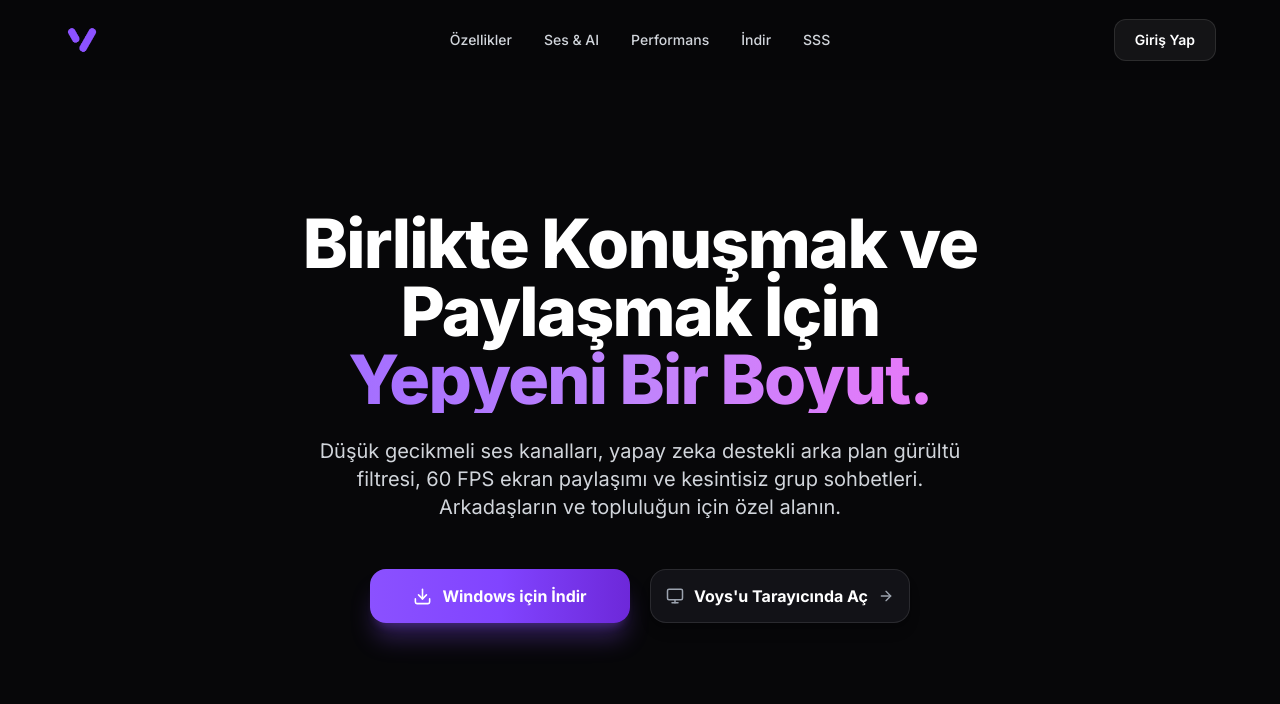
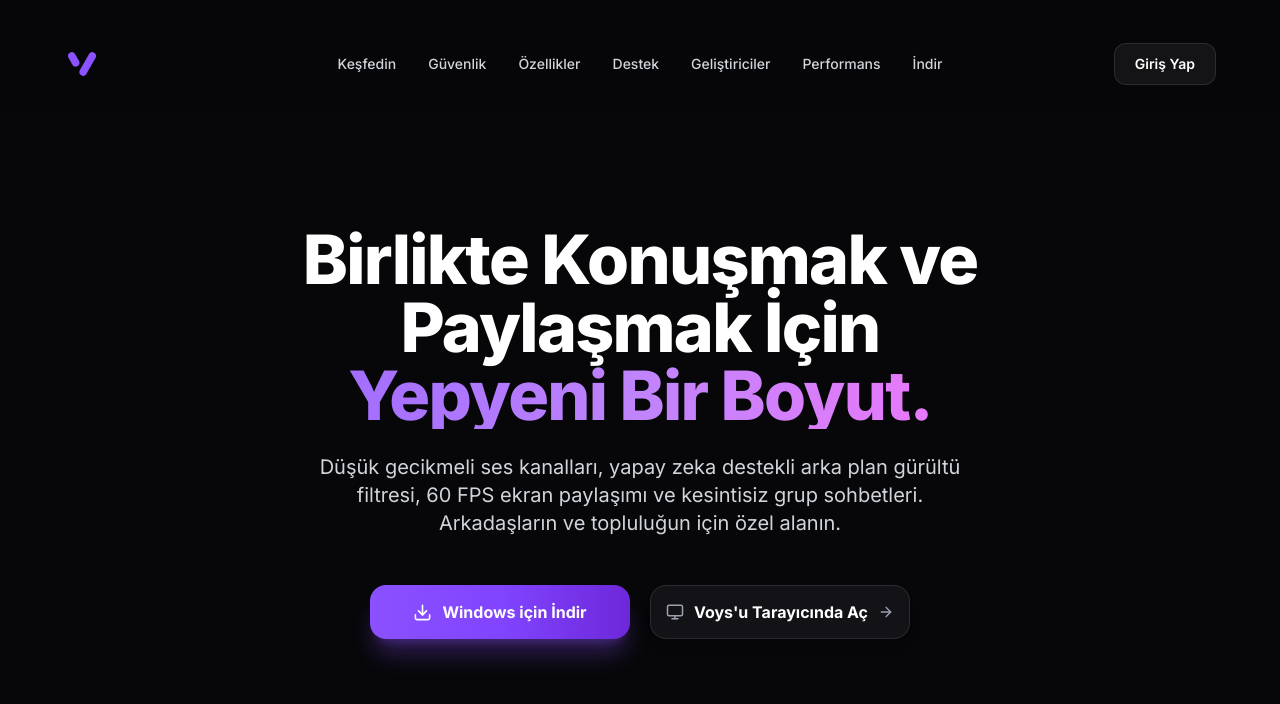
Before and after one commit to innovorion-bit/voys, a React (Vite) app: page /landing in a window 1280 px wide. Shown: the top 704 px of the page. Built offline with nearby package versions, Linux system fonts and the light colour scheme; no server answers.

Commit message:
style(landing): shift header down and update center nav items

```diff
--- a/src/components/LandingPage.jsx
+++ b/src/components/LandingPage.jsx
@@ -33,8 +33,8 @@ export const LandingPage = () => {
       <div className="absolute top-[350px] left-1/2 -translate-x-1/2 w-[800px] h-[400px] bg-[#8B51FF]/10 blur-[140px] pointer-events-none -z-10" />
 
       {/* 1. Header / Navbar */}
-      <header className="sticky top-0 z-50 backdrop-blur-xl bg-[#070709]/80">
-        <div className="w-full px-6 sm:px-10 lg:px-16 h-20 flex items-center justify-between relative">
+      <header className="sticky top-0 z-50 backdrop-blur-xl bg-[#070709]/80 pt-4 sm:pt-6 pb-2">
+        <div className="w-full px-6 sm:px-10 lg:px-16 h-16 sm:h-20 flex items-center justify-between relative">
           {/* Logo & Brand (Far Left) */}
           <Link to="/" className="flex items-center group shrink-0 z-10" title="Voys">
             <div className="relative">
@@ -47,10 +47,13 @@ export const LandingPage = () => {
             </div>
           </Link>
 
-          {/* Nav Links - Menüler (True Center) */}
-          <nav className="hidden md:flex items-center space-x-8 text-sm font-medium text-gray-300 absolute left-1/2 -translate-x-1/2">
+          {/* Nav Links - Yeni Menüler (True Center) */}
+          <nav className="hidden md:flex items-center space-x-3.5 lg:space-x-6 xl:space-x-8 text-sm font-medium text-gray-300 absolute left-1/2 -translate-x-1/2 whitespace-nowrap">
+            <a href="#discover" className="hover:text-white transition-colors">Keşfedin</a>
+            <a href="#security" className="hover:text-white transition-colors">Güvenlik</a>
             <a href="#features" className="hover:text-white transition-colors">Özellikler</a>
-            <a href="#voice-ai" className="hover:text-white transition-colors">Ses & AI</a>
+            <a href="#support" className="hover:text-white transition-colors">Destek</a>
+            <a href="#developers" className="hover:text-white transition-colors">Geliştiriciler</a>
             <a href="#performance" className="hover:text-white transition-colors">Performans</a>
             <button
               type="button"
@@ -59,7 +62,6 @@ export const LandingPage = () => {
             >
               İndir
             </button>
-            <a href="#faq" className="hover:text-white transition-colors">SSS</a>
           </nav>
 
           {/* Action Buttons - Giriş Yap Only (Far Right) */}
```
